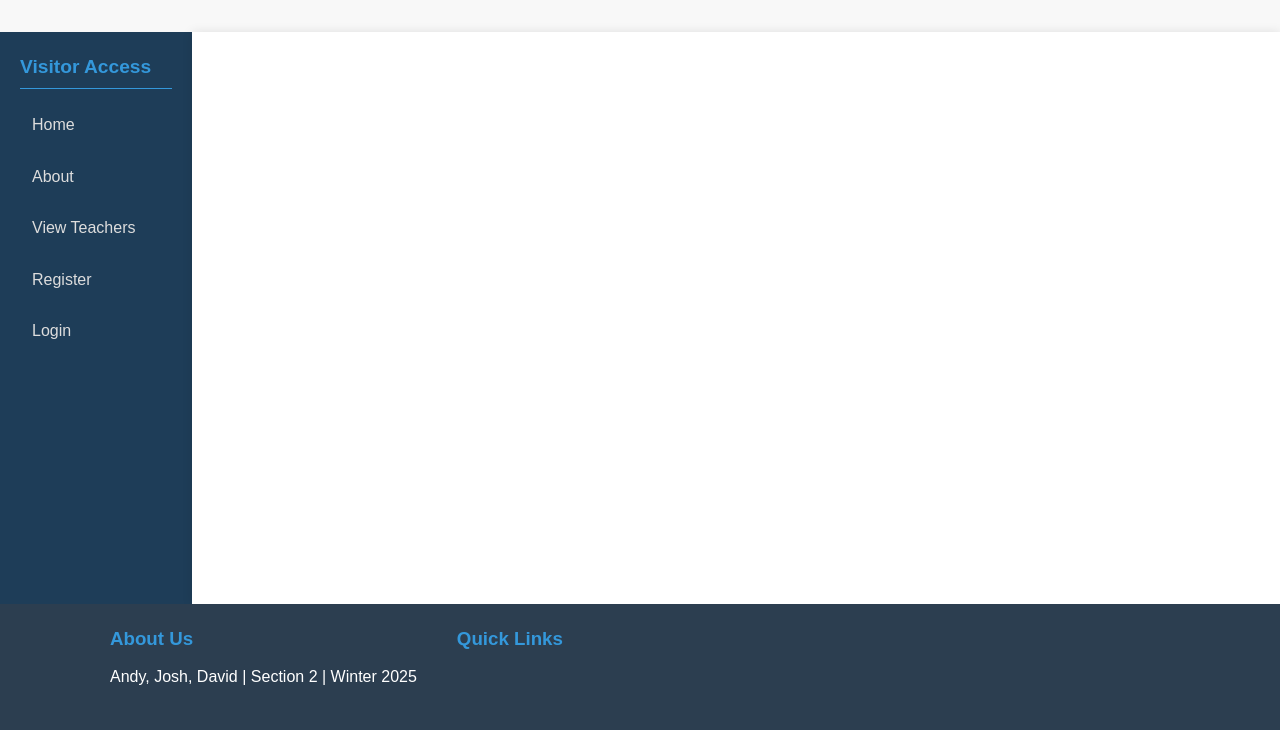
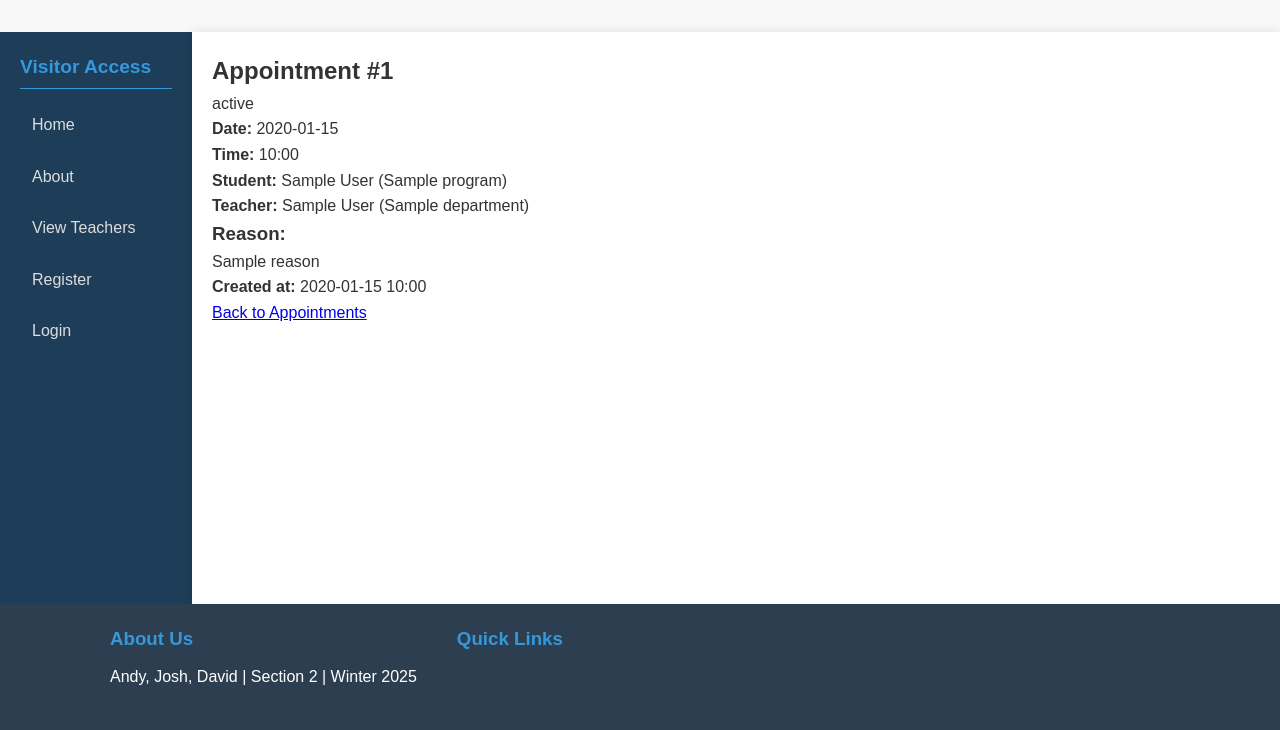
Before and after one commit to andyion1/appointment-manager, a Flask app: template app/appointment/templates/appointment.html in a window 1280 px wide. Shown: the part 70-800 px from the top of the page. Run offline with Flask 3, Linux system fonts and the light colour scheme; the template is opened without the code that fills it: most values are stand-ins (such as "Sample title", 1, 10 or a date in 2020).

Commit message:
Make the single appointment.html page (Show the appointment specific info & details)

```diff
--- a/app/appointment/templates/appointment.html
+++ b/app/appointment/templates/appointment.html
@@ -1,7 +1,63 @@
 {% extends "base.html" %}
-{% block nav %}
 
+{% block title %}Appointment Details{% endblock %}
+
+{% block content %}
+<div class="appointment-details">
+    <h2>Appointment #{{ appointment.appointment_id }}</h2>
+
+    <div class="appointment-info">
+        <div class="appointment-status">
+            <span class="status-badge {{ appointment.status }}">{{ appointment.status }}</span>
+        </div>
+
+        <div class="appointment-datetime">
+            <p><strong>Date:</strong> {{ appointment.appointment_date.strftime('%Y-%m-%d') }}</p>
+            <p><strong>Time:</strong> {{ appointment.appointment_time.strftime('%H:%M') }}</p>
+        </div>
+
+        <div class="appointment-participants">
+            <p><strong>Student:</strong> {{ student.full_name }} ({{ student.program }})</p>
+            <p><strong>Teacher:</strong> {{ teacher.full_name }} ({{ teacher.department }})</p>
+        </div>
+
+        <div class="appointment-reason">
+            <h3>Reason:</h3>
+            <p>{{ appointment.reason }}</p>
+        </div>
+
+        <div class="appointment-metadata">
+            <p><strong>Created at:</strong> {{ appointment.created_at.strftime('%Y-%m-%d %H:%M') }}</p>
+        </div>
+    </div>
+
+    {% if current_user.role == 'teacher' or current_user.role in ['admin_appoint', 'admin_super'] %}
+    <div class="appointment-actions">
+        <h3>Update Status</h3>
+        <form method="POST" action="{{ url_for('appointment.update_status', appointment_id=appointment.appointment_id) }}">
+            {{ status_form.hidden_tag() }}
+            <div class="form-group">
+                {{ status_form.status.label(class="form-label") }}
+                {{ status_form.status(class="form-control") }}
+            </div>
+            <div class="form-group">
+                {{ status_form.submit(class="submit-button") }}
+            </div>
+        </form>
+    </div>
+    {% endif %}
+
+    {% if current_user.role in ['admin_appoint', 'admin_super'] %}
+    <div class="admin-actions">
+        <form method="POST" action="{{ url_for('appointment.delete_appointment', appointment_id=appointment.appointment_id) }}" onsubmit="return confirm('Are you sure you want to delete this appointment?');">
+            <input type="hidden" name="csrf_token" value="{{ csrf_token() }}">
+            <button type="submit" class="danger-button">Delete Appointment</button>
+        </form>
+    </div>
+    {% endif %}
+
+    <div class="back-link">
+        <a href="{{ url_for('appointment.appointments') }}">Back to Appointments</a>
+    </div>
+</div>
 {% endblock %}
-{% block content %}
-
-{% endblock %}
```
